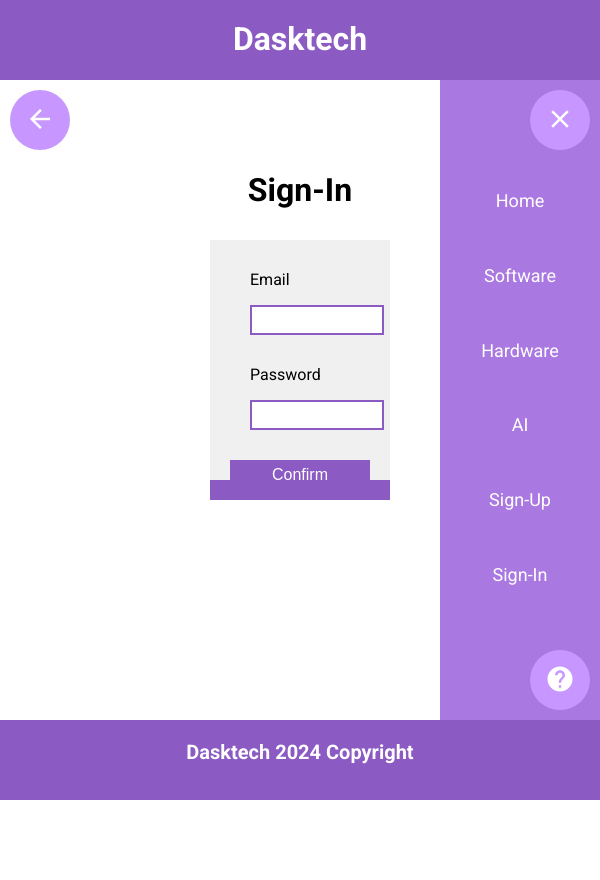
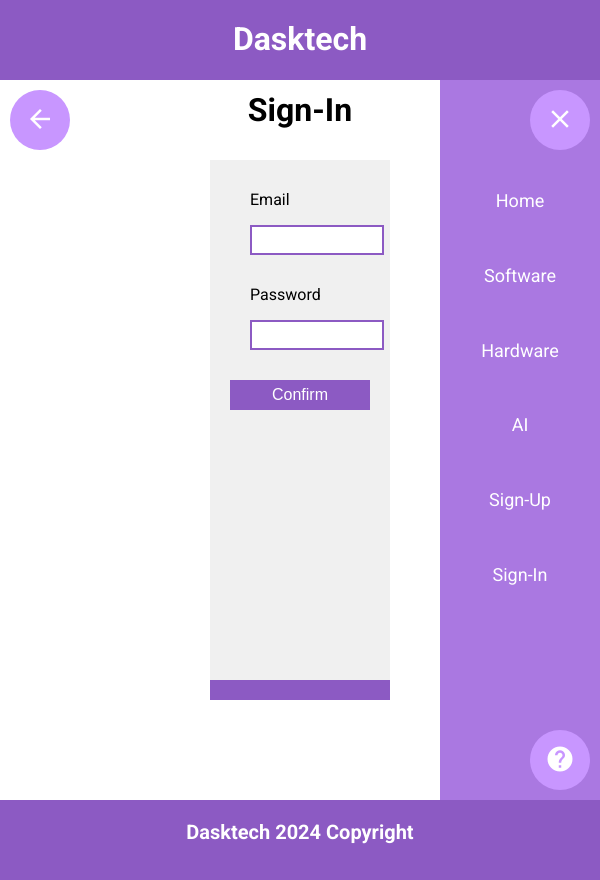
Before and after one commit to DanielTruscaV1/DasktechV3, a Vue app in the folder front-end/dasktech/: page /sign_in in a window 600 px wide. Both pictures are taken after a click on the button "menu". Before the commit the page ends 800 px from the top, so only its background shows below. Built offline with nearby package versions, Linux system fonts and the light colour scheme.

Commit message:
Updated the website responsiveness.

```diff
--- a/front-end/dasktech/src/App.vue
+++ b/front-end/dasktech/src/App.vue
@@ -79,7 +79,7 @@
   #button3
   {
     right:10px;
-    bottom:calc(10vh + 10px);
+    bottom:10px;
   }
   @media screen and (max-width:600px)
   {
--- a/front-end/dasktech/src/components/Home.vue
+++ b/front-end/dasktech/src/components/Home.vue
@@ -61,7 +61,7 @@ async function generateResponse()
   #container
   {
     width:100vw;
-    height:80vh;
+    height:90vh;
     background-color:var(--color1);
     font-family:var(--font1);
   }
--- a/front-end/dasktech/src/components/Navigation.vue
+++ b/front-end/dasktech/src/components/Navigation.vue
@@ -35,7 +35,7 @@
         top:10vh;
         right:0px;
         width:70px;
-        height:80vh;
+        height:90vh;
         background-color:var(--color3);
     }
     #buttons
@@ -69,7 +69,7 @@
             top:10vh;
             right:0px;
             width:160px;
-            height:80vh;
+            height:90vh;
             background-color:var(--color3);
         }
         a
--- a/front-end/dasktech/src/components/SignIn.vue
+++ b/front-end/dasktech/src/components/SignIn.vue
@@ -27,7 +27,7 @@
     #container
     {
         width:100vw;
-        height:80vh;
+        height:90vh;
         font-family:var(--font1);
     }
     #form
@@ -39,7 +39,7 @@
     {
       width:100vw;
       position:absolute;
-      top:calc(10vh + 70px);
+      top:calc(0vh + 70px);
       text-align:center;
     }
     p
@@ -74,8 +74,8 @@
         #form
         {
             width:90vw;
-            height:35vh;
-            top:30vh;
+            height:70vh;
+            top:20vh;
             left:5vw;
             border-bottom:10px solid var(--color4);
         }
@@ -85,8 +85,8 @@
         #form
         {
             width:30vw;
-            height:30vh;
-            top:30vh;
+            height:65vh;
+            top:20vh;
             left:35vw;
             border-bottom:20px solid var(--color4);
         }
--- a/front-end/dasktech/src/components/SignUp.vue
+++ b/front-end/dasktech/src/components/SignUp.vue
@@ -35,7 +35,7 @@
     #container
     {
         width:100vw;
-        height:80vh;
+        height:90vh;
         font-family:var(--font1);
     }
     #form
@@ -47,7 +47,7 @@
     {
       width:100vw;
       position:absolute;
-      top:calc(10vh + 70px);
+      top:calc(0vh + 70px);
       text-align:center;
     }
     p
@@ -81,13 +81,13 @@
     {
         #title
         {
-            top:calc(15vw + 50px);
+            top:calc(0vw + 70px);
         }
         #form
         {
             width:90vw;
-            height:60vh;
-            top:25vh;
+            height:70vh;
+            top:20vh;
             left:5vw;
             border-bottom:10px solid var(--color4);
         }
@@ -97,8 +97,8 @@
         #form
         {
             width:30vw;
-            height:50vh;
-            top:30vh;
+            height:65vh;
+            top:20vh;
             left:35vw;
             border-bottom:20px solid var(--color4);
         }
```
